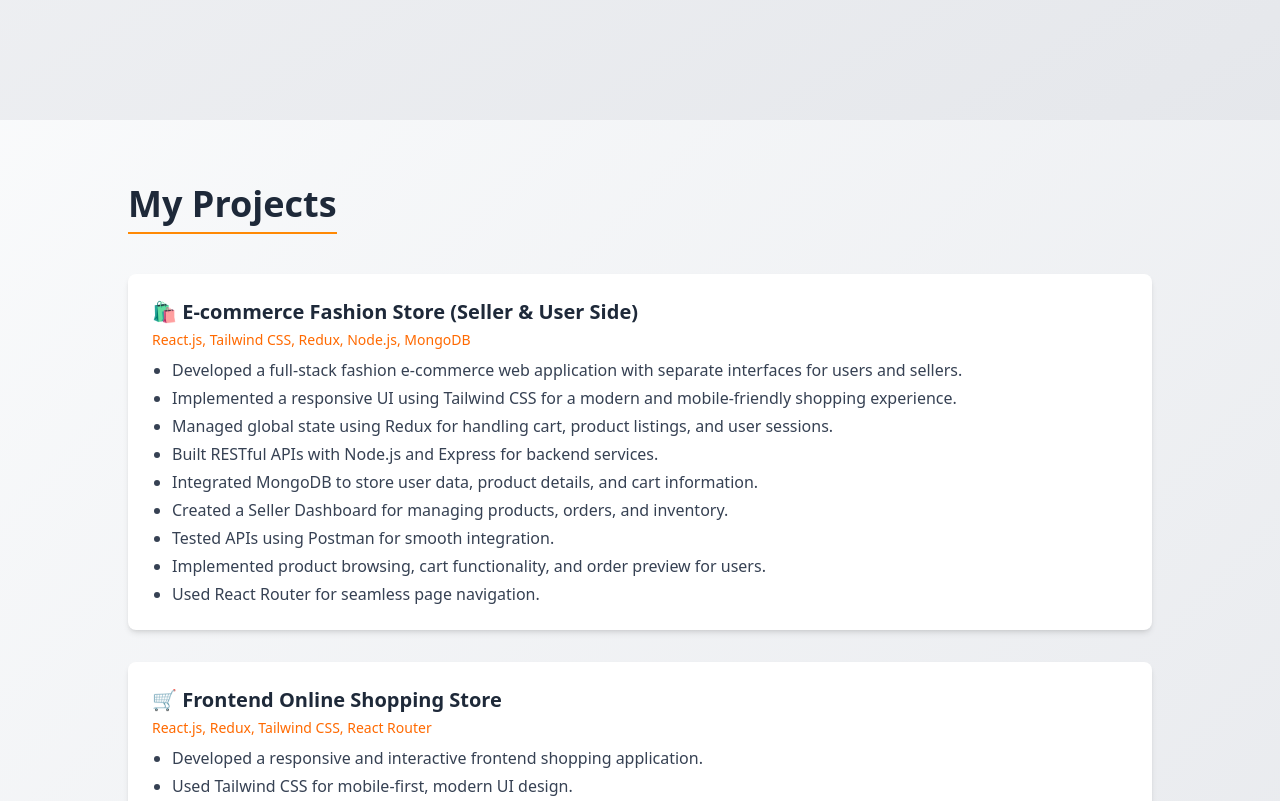
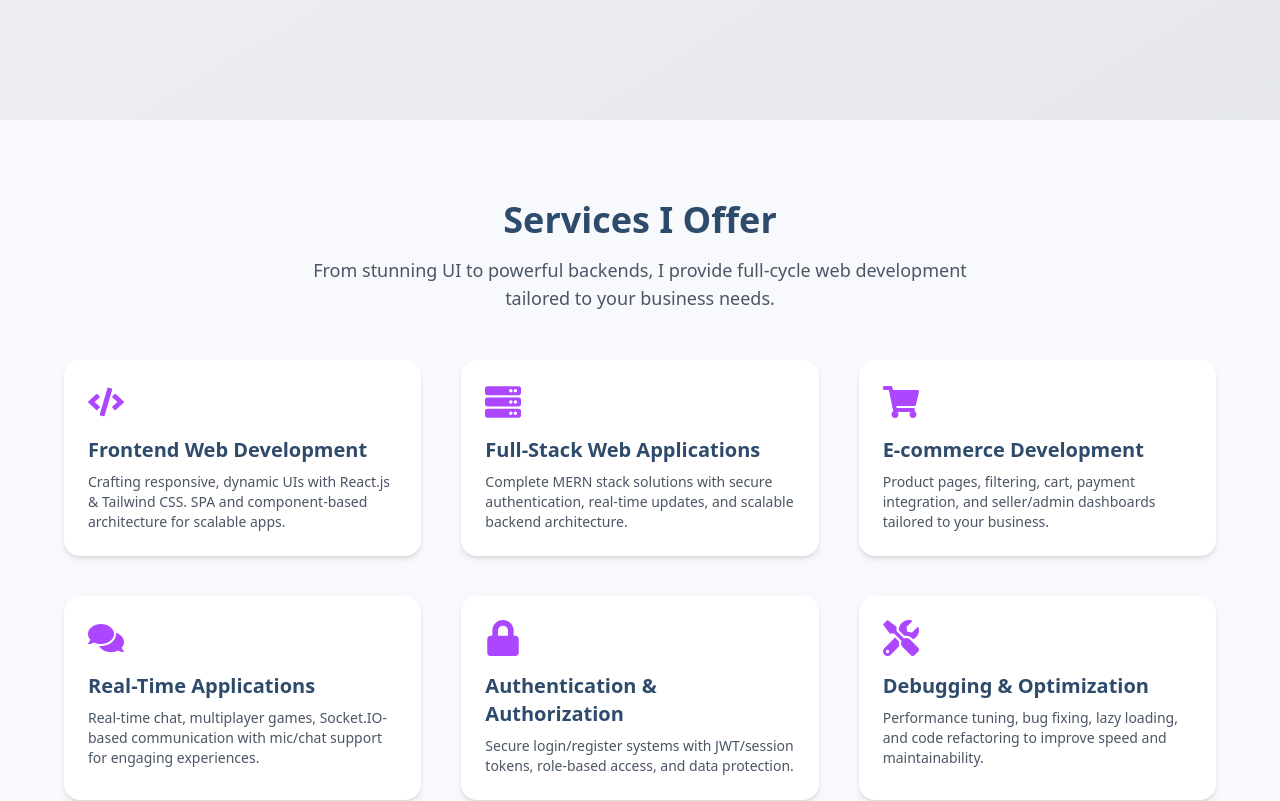
Before and after one commit to niravprajapati123/React-portfolio, a React (Vite) app: page / in a window 1280 px wide. Shown: the part 1480-2281 px from the top of the page. Built offline with nearby package versions, Linux system fonts and the light colour scheme.

Commit message:
add a services component

```diff
--- a/src/Components/Contact.jsx
+++ b/src/Components/Contact.jsx
@@ -76,7 +76,7 @@ const Contact = () => {
             <input
               type="email"
               name="email"
-              placeholder="Email*"
+              placeholder="Your Email*"
               className="w-full border text-black border-gray-300 px-4 py-3 rounded focus:outline-none focus:ring-2 focus:ring-blue-400"
               required
             />
--- a/src/Components/Home.jsx
+++ b/src/Components/Home.jsx
@@ -4,12 +4,22 @@ import Projects from "./Projects";
 import Contact from "./Contact";
 import { Link as ScrollLink } from "react-scroll";
 import { motion } from "framer-motion";
+import Services from "./Services";
 
 const Home = () => {
   return (
     <div className="min-h-screen flex flex-col">
-      <div id="home" className="relative min-h-screen flex items-center justify-center text-white overflow-hidden">
-        <video autoPlay loop muted playsInline className="absolute w-full h-full object-cover z-0">
+      <div
+        id="home"
+        className="relative min-h-screen flex items-center justify-center text-white overflow-hidden"
+      >
+        <video
+          autoPlay
+          loop
+          muted
+          playsInline
+          className="absolute w-full h-full object-cover z-0"
+        >
           <source src="/video/BackVideo.mp4" type="video/mp4" />
           Your browser does not support the video tag.
         </video>
@@ -20,9 +30,15 @@ const Home = () => {
           animate={{ opacity: 1, y: 0 }}
           transition={{ duration: 0.8 }}
         >
-          <h1 className="text-5xl md:text-6xl font-extrabold mb-4">Hi, I'm Nirav</h1>
+          <h1 className="text-5xl md:text-6xl font-extrabold mb-4">
+            Hi, I'm Nirav
+          </h1>
           <p className="text-xl md:text-2xl max-w-2xl mx-auto mb-6">
-            A passionate <span className="text-purple-400 font-semibold">Frontend Developer</span> crafting responsive and user-centric web experiences.
+            A passionate{" "}
+            <span className="text-purple-400 font-semibold">
+              Frontend Developer
+            </span>{" "}
+            crafting responsive and user-centric web experiences.
           </p>
           <ScrollLink
             to="projects"
@@ -39,6 +55,9 @@ const Home = () => {
       <div id="about">
         <About />
       </div>
+      <div id="services">
+        <Services />
+      </div>
 
       <div id="projects">
         <Projects />
--- /dev/null
+++ b/src/Components/Services.jsx
@@ -0,0 +1,68 @@
+import React from "react";
+import { FaCode, FaServer, FaShoppingCart, FaComments, FaLock, FaTools } from "react-icons/fa";
+
+const services = [
+  {
+    icon: <FaCode className="text-purple-500 text-4xl mb-4" />,
+    title: "Frontend Web Development",
+    description:
+      "Crafting responsive, dynamic UIs with React.js & Tailwind CSS. SPA and component-based architecture for scalable apps.",
+  },
+  {
+    icon: <FaServer className="text-purple-500 text-4xl mb-4" />,
+    title: "Full-Stack Web Applications",
+    description:
+      "Complete MERN stack solutions with secure authentication, real-time updates, and scalable backend architecture.",
+  },
+  {
+    icon: <FaShoppingCart className="text-purple-500 text-4xl mb-4" />,
+    title: "E-commerce Development",
+    description:
+      "Product pages, filtering, cart, payment integration, and seller/admin dashboards tailored to your business.",
+  },
+  {
+    icon: <FaComments className="text-purple-500 text-4xl mb-4" />,
+    title: "Real-Time Applications",
+    description:
+      "Real-time chat, multiplayer games, Socket.IO-based communication with mic/chat support for engaging experiences.",
+  },
+  {
+    icon: <FaLock className="text-purple-500 text-4xl mb-4" />,
+    title: "Authentication & Authorization",
+    description:
+      "Secure login/register systems with JWT/session tokens, role-based access, and data protection.",
+  },
+  {
+    icon: <FaTools className="text-purple-500 text-4xl mb-4" />,
+    title: "Debugging & Optimization",
+    description:
+      "Performance tuning, bug fixing, lazy loading, and code refactoring to improve speed and maintainability.",
+  },
+];
+
+const Services = () => {
+  return (
+    <section id="services" className="bg-[#f7f9fc] py-20 px-4 sm:px-8 lg:px-16">
+      <div className="max-w-7xl mx-auto text-center">
+        <h2 className="text-4xl font-bold text-[#2f4b6b] mb-4">Services I Offer</h2>
+        <p className="text-lg text-gray-600 max-w-2xl mx-auto mb-12">
+          From stunning UI to powerful backends, I provide full-cycle web development tailored to your business needs.
+        </p>
+        <div className="grid sm:grid-cols-2 lg:grid-cols-3 gap-10">
+          {services.map((service, index) => (
+            <div
+              key={index}
+              className="bg-white rounded-2xl shadow-md p-6 text-left hover:shadow-xl transition duration-300"
+            >
+              {service.icon}
+              <h3 className="text-xl font-semibold text-[#2f4b6b] mb-2">{service.title}</h3>
+              <p className="text-gray-600 text-sm">{service.description}</p>
+            </div>
+          ))}
+        </div>
+      </div>
+    </section>
+  );
+};
+
+export default Services;
--- a/src/Headers/Navbar.jsx
+++ b/src/Headers/Navbar.jsx
@@ -17,6 +17,7 @@ const Navbar = () => {
         <ul className="hidden md:flex items-center space-x-8 uppercase font-semibold tracking-wide text-white">
           <li><ScrollLink to="home" smooth duration={500} offset={-60} className="cursor-pointer hover:text-orange-300">Home</ScrollLink></li>
           <li><ScrollLink to="about" smooth duration={500} offset={-60} className="cursor-pointer hover:text-orange-300">About</ScrollLink></li>
+          <li><ScrollLink to="services" smooth duration={500} offset={-60} className="cursor-pointer hover:text-orange-300">Services</ScrollLink></li>
           <li><ScrollLink to="projects" smooth duration={500} offset={-60} className="cursor-pointer hover:text-orange-300">Projects</ScrollLink></li>
           <li><ScrollLink to="contact" smooth duration={500} offset={-60} className="bg-white text-blue-600 font-bold px-4 py-2 rounded hover:bg-gray-100 flex items-center space-x-2 transition cursor-pointer">Contact</ScrollLink></li>
         </ul>
@@ -33,6 +34,7 @@ const Navbar = () => {
             <li><ScrollLink to="about" smooth duration={500} offset={-60} onClick={closeMenu} className="block cursor-pointer">About</ScrollLink></li>
             <li><ScrollLink to="projects" smooth duration={500} offset={-60} onClick={closeMenu} className="block cursor-pointer">Projects</ScrollLink></li>
             <li><ScrollLink to="contact" smooth duration={500} offset={-60} onClick={closeMenu} className="block cursor-pointer">Contact</ScrollLink></li>
+            <li><ScrollLink to="services" smooth duration={500} offset={-60} onClick={closeMenu} className="block cursor-pointer">Services</ScrollLink></li>
 
           </ul>
         </div>
```
